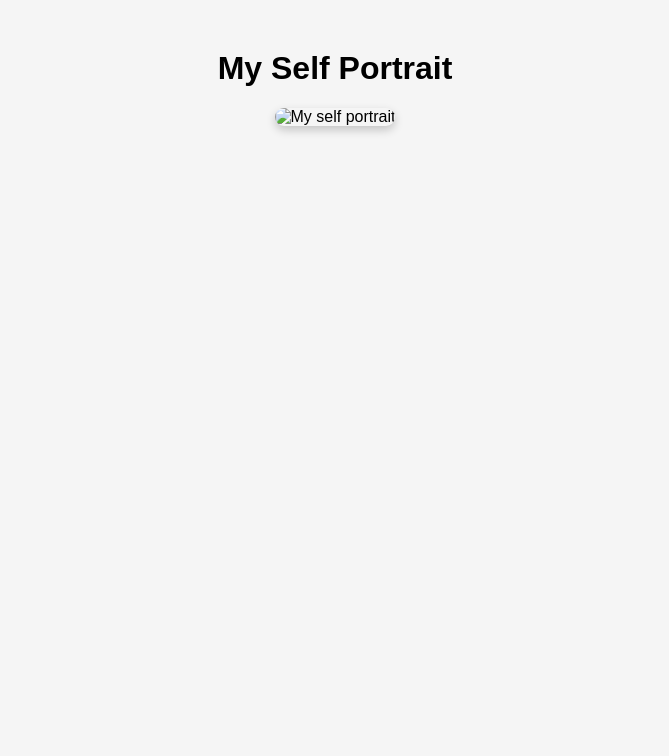
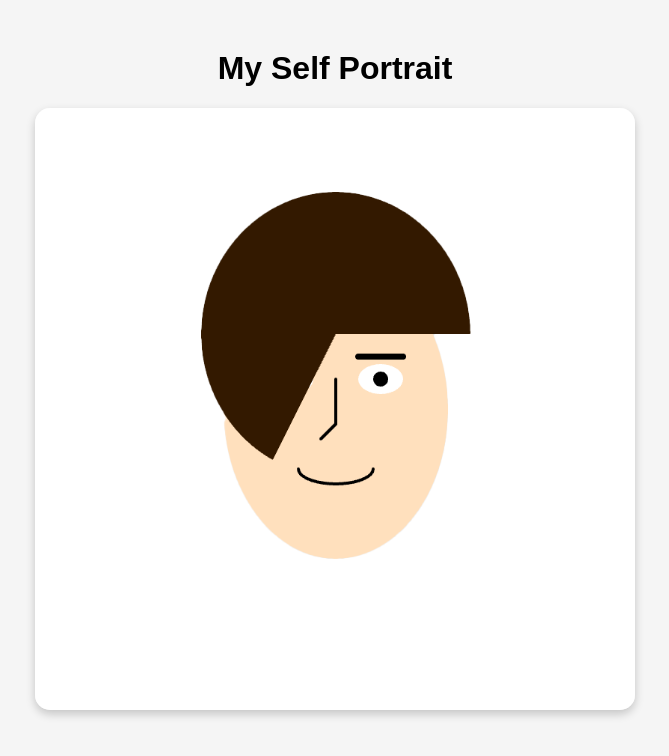
Before and after one commit to aliyusruiz-da1/P5port, a plain HTML site: page index.html in a window 1280 px wide. Shown: the whole page, without its empty margins (305-974 px from the left). Drawn offline with Linux system fonts and the light colour scheme.

Commit message:
Update index.html

```diff
--- a/index.html
+++ b/index.html
@@ -19,6 +19,6 @@
 </head>
 <body>
   <h1>My Self Portrait</h1>
-  <img src="portrait.jpg" alt="My self portrait">
+  <img src="Me.png" alt="My self portrait">
 </body>
 </html>
```
